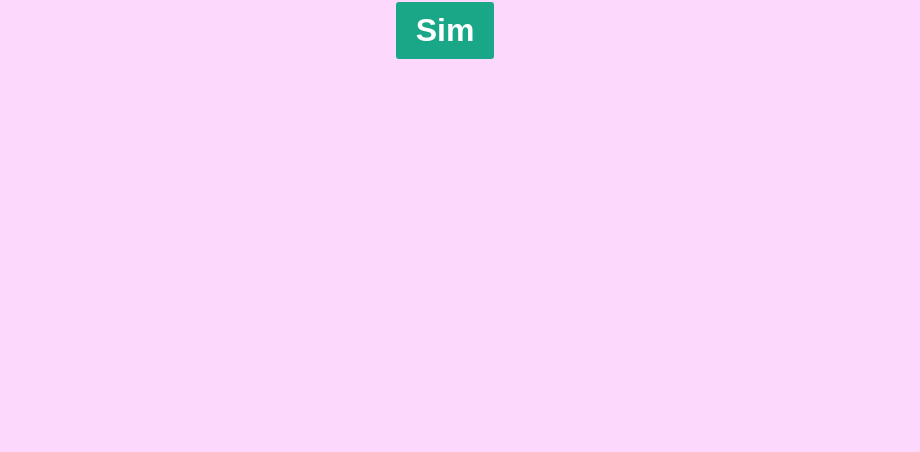
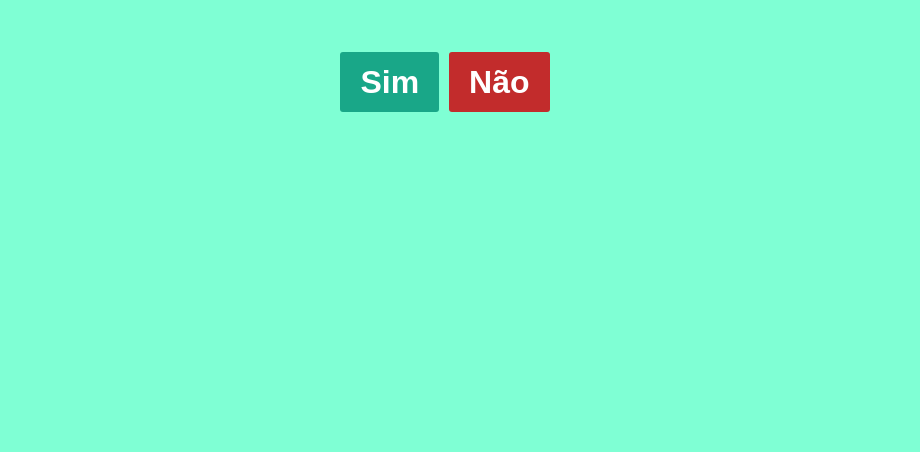
Before and after one commit to dev-braga/love, a plain HTML site: page index.html in a window 1280 px wide. Shown: the part 370-822 px from the top of the page, without its empty margins (200-1120 px from the left). Before the commit the page ends 800 px from the top, so only its background shows below. Drawn offline with Linux system fonts and the light colour scheme; a web font is replaced by a local one.

Commit message:
Alteração na lógica

```diff
--- a/index.html
+++ b/index.html
@@ -17,13 +17,15 @@
             <h2>Nossa, que sorriso lindo você tem!</h2>
             <h2>Acho que depois dessa, você poderia conversar comigo, não?! rs</h2>
             <span>Se gostou mesmo, clique no sim :)</span>
+
+            <div class="container-btn">
+                <button class="btn bg-sim" onclick="sim()">Sim</button>
+                <button class="btn btn-nao bg-red" onmouseover="desvia(this)">Não</button>
+            </div>
         </div>
 
 
-       <div class="container-btn">
-        <button class="btn bg-sim" onclick="sim()">Sim</button>
-        <button class="btn btn-nao bg-red" onmouseover="desvia(this)">Não</button>
-       </div>
+
 
     </div>
 
--- a/script.js
+++ b/script.js
@@ -1,23 +1,37 @@
 
-var btn = document.querySelector('.btn-nao')
+var btn = document.querySelector('.btn-nao');
 
 function desvia(){
 
-   btn.style.position = 'absolute'
-   btn.style.left = gerarPosicao( 10, 80)
-   btn.style.bottom = gerarPosicao( 10, 80)
+   btn.style.position = 'absolute';
+   btn.style.left = gerarPosicao( 10, 80);
+   btn.style.bottom = gerarPosicao( 10, 80);
+
 }
 
 function sim(){
-    window.open('https://wa.me/5571982877132')
+    window.open('https://wa.me/5571982877132');
 }
 
 function gerarPosicao( min, max){
-    return (Math.random() * (max - min) + min) + '%'
+    return (Math.round((Math.random() * (max - min) + min))) + '%';
+
 }
 
-setInterval( function(){
-    btn.style.position = 'absolute'
-    btn.style.left = gerarPosicao( 10, 90)
-    btn.style.bottom = gerarPosicao( 10, 90)
-}, 400)
+function isMobile(){
+
+    setInterval( function(){
+        btn.style.position = 'absolute';
+        btn.style.left = gerarPosicao( 10, 90);
+        btn.style.bottom = gerarPosicao( 10, 90);
+
+    }, 400)
+}
+
+// Pegar o tamanho da tela e setar para o botão para sempre fugi caso o usuário esteja usando o celular.
+
+var width = window.innerWidth
+
+if(width <= 700){
+   isMobile();
+}
--- a/style.css
+++ b/style.css
@@ -9,9 +9,10 @@ body{
     font-family: 'Poppins', sans-serif;
     display: flex;
     justify-content: center;
-    background-color: rgb(251, 216, 252);
+    background-color: aquamarine;
 }
 .container{
+    background-color: aquamarine;
     display: flex;
     justify-content: center;
     align-items: center;
@@ -46,7 +47,7 @@ h2{
     font-size: 2rem;
     padding: 10px 20px;
     margin-left: 10px;
-
+    max-height: 60px;
 }
 .btn:hover{
     cursor: pointer;
@@ -63,6 +64,8 @@ h2{
     background-color: rgb(21, 128, 104);
 }
 .container-btn{
+    margin-top: 4rem;
+    height: 50vh;
     display: flex;
 }
 span{
@@ -84,6 +87,6 @@ span{
         font-size: 2.4rem;
     }
     .container-btn{
-        margin-top: 15rem;
+        margin-top: 4rem;
     }
 }
```
